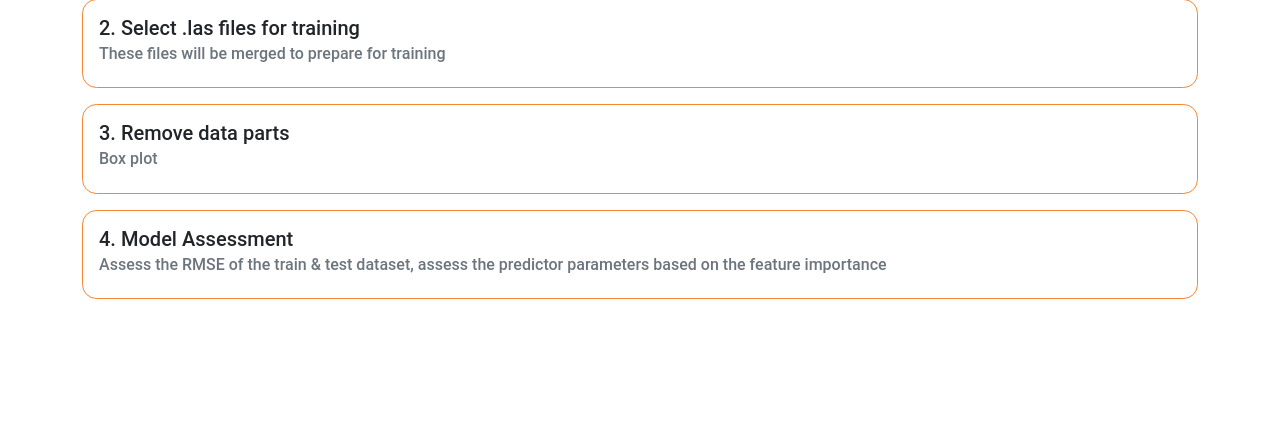
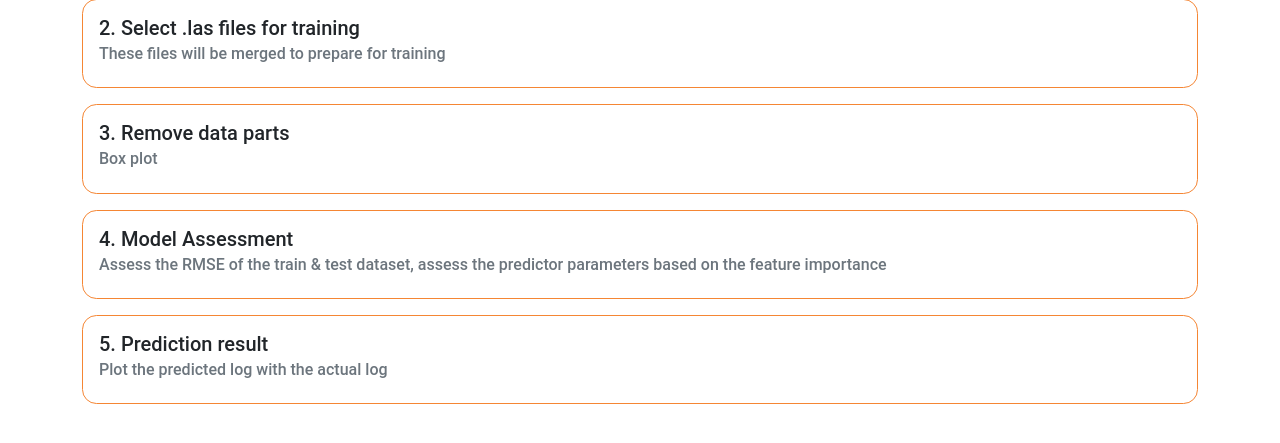
Before and after one commit to viandika/WellCast-django, a Django app: page / in a window 1280 px wide. Shown: the part 192-635 px from the top of the page. Run offline with Django 3.2, Linux system fonts and the light colour scheme; some libraries are stand-ins or nearby versions.

Commit message:
templates

```diff
--- a/templates/index.html
+++ b/templates/index.html
@@ -82,6 +82,18 @@
             </div>
         </div>
     </div>
+    <div class="row">
+        <div class="col">
+            <div class="card border-secondary mb-3">
+                <div class="card-body">
+                    <h5 class="card-title">5. Prediction result</h5>
+                    <h6 class="card-subtitle mb-2 text-muted">Plot the predicted log with the actual log</h6>
+                    <div id="output_log">
+                    </div>
+                </div>
+            </div>
+        </div>
+    </div>
 </div>
 <script src="https://cdn.bokeh.org/bokeh/release/bokeh-2.3.1.min.js"
         crossorigin="anonymous"></script>
```
